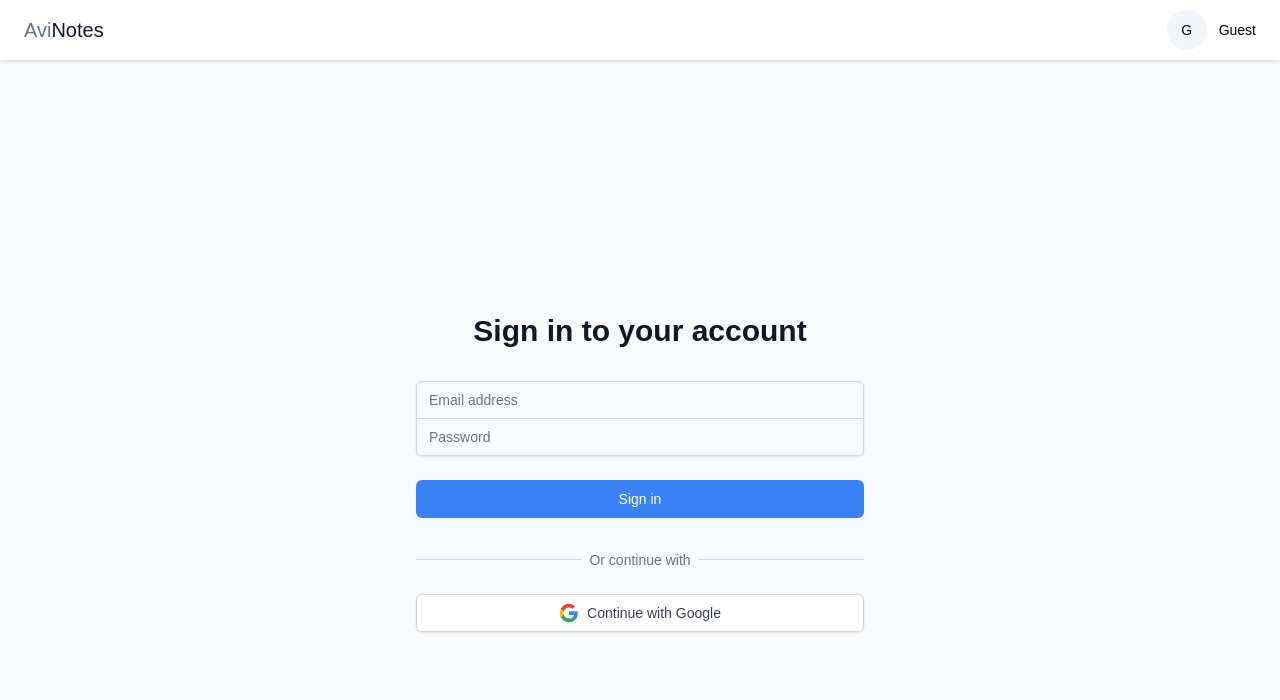
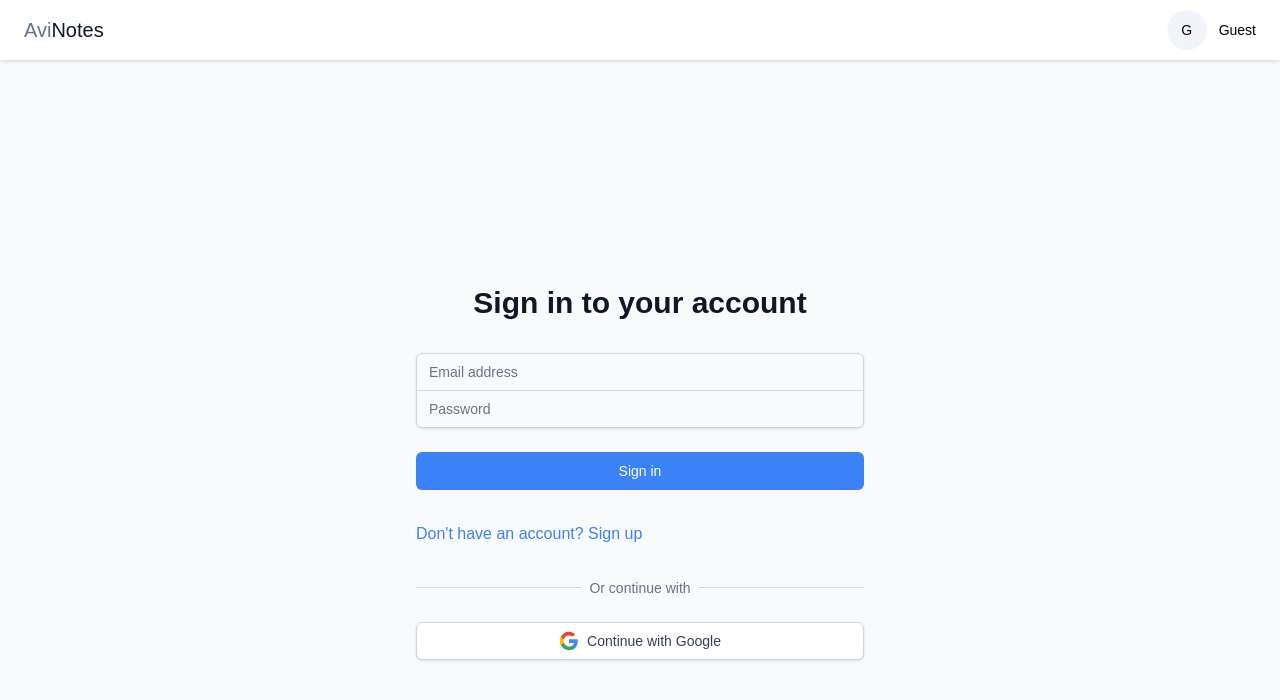
Before and after one commit to Avinesh2/AviNotes, a React (Vite) app in the folder frontend/: page /login in a window 1280 px wide. Shown: the top 700 px of the page. Built offline with nearby package versions, Linux system fonts and the light colour scheme; no server answers.

Commit message:
signup corrected

```diff
--- a/frontend/src/Pages/Login/Login.jsx
+++ b/frontend/src/Pages/Login/Login.jsx
@@ -124,6 +124,12 @@ const Login = () => {
             </button>
           </div>
         </form>
+        <div className="flex items-center justify-between">
+
+          <Link to="/signup" className="font-medium text-primary hover:text-primary-dark">
+            Don't have an account? Sign up
+          </Link>
+          </div>
 
         <div className="mt-6">
           <div className="relative">
```
